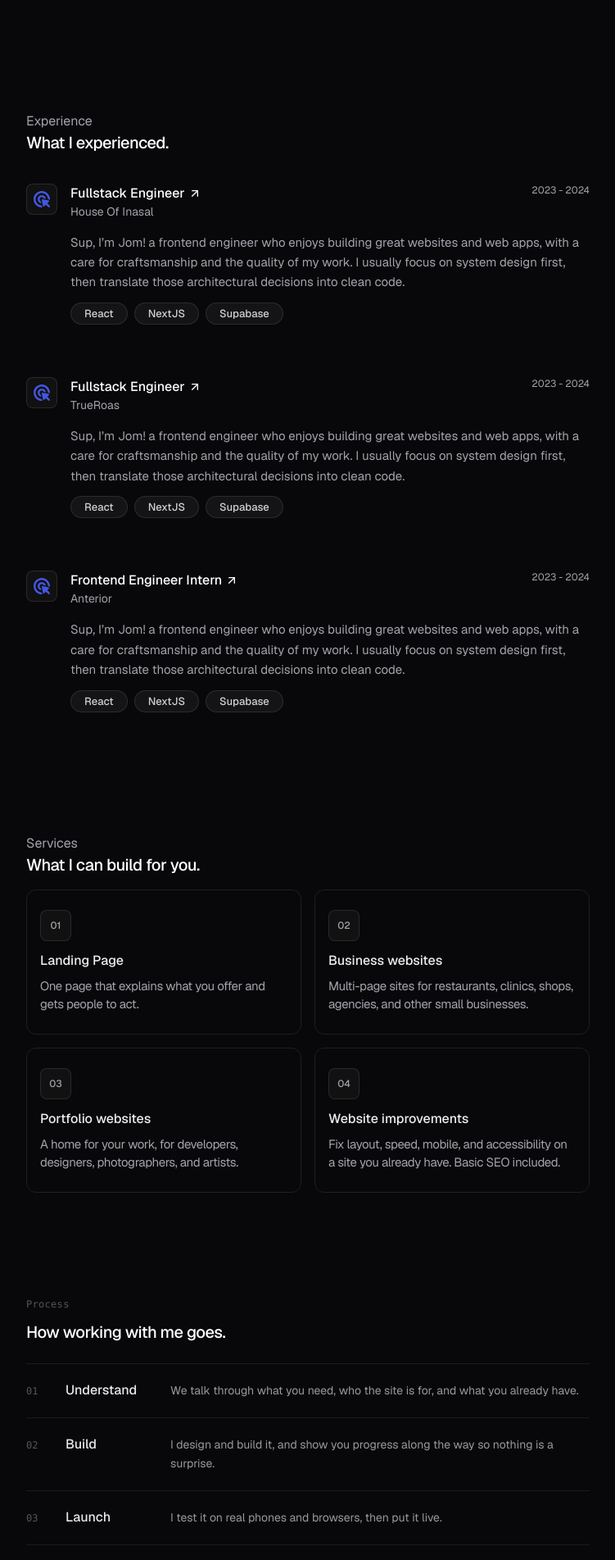
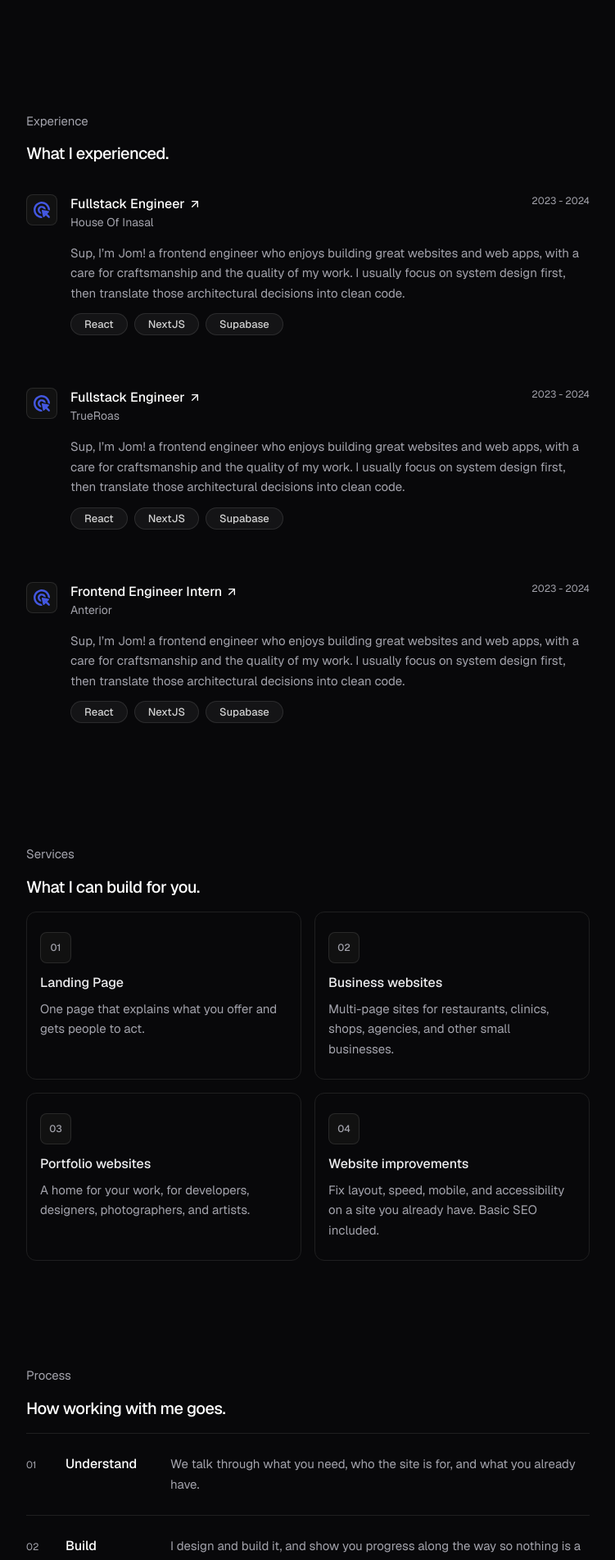
Before and after one commit to jmlsoteyza/chocobutternut, a Next.js app: page / in a window 1280 px wide. Shown: the part 640-2543 px from the top of the page at 82% size, without its empty margins (264-1015 px from the left). Built offline with nearby package versions, Linux system fonts and the light colour scheme.

Commit message:
style: update layout and typography in Experience, Process, and Services components for improved readability

```diff
--- a/components/experience.tsx
+++ b/components/experience.tsx
@@ -72,8 +72,8 @@ export default function Experience() {
   return (
     <section>
       <div className="inline-flex w-full flex-col">
-        <div className="pb-4">
-          <span>Experience</span>
+        <div className="inline-flex flex-col gap-3.5 pb-4">
+          <span className="text-[15px]">Experience</span>
           <h1 className="text-text-highlight text-xl font-medium tracking-tight">
             What I experienced.
           </h1>
--- a/components/process.tsx
+++ b/components/process.tsx
@@ -27,25 +27,23 @@ export default function Process() {
   return (
     <section>
       <div>
-        <div className="pb-6">
-          <span className="mb-3 block font-mono text-xs tracking-wide text-[#555555]">
-            Process
-          </span>
+        <div className="inline-flex flex-col gap-3.5 pb-4">
+          <span className="text-[15px]">Process</span>
           <h1 className="text-text-highlight text-xl font-medium tracking-tight">
             How working with me goes.
           </h1>
         </div>
-        <ol className="border-t-[0.5px] border-white/[0.08]">
+        <ol className="border-border-line border-t-[0.5px]">
           {steps.map(({ id, stepsItems, description }) => (
             <li
               key={id}
-              className="grid grid-cols-[40px_minmax(0,1fr)] items-baseline gap-x-2 gap-y-1 border-b-[0.5px] border-white/[0.08] py-5 sm:grid-cols-[40px_120px_minmax(0,1fr)]"
+              className="border-border-line grid grid-cols-[40px_minmax(0,1fr)] items-baseline gap-x-2 gap-y-1 border-b-[0.5px] py-6 sm:grid-cols-[40px_120px_minmax(0,1fr)]"
             >
-              <span className="font-mono text-xs text-[#555555]">{id}</span>
-              <span className="text-base font-medium text-[#E8E8E8]">
+              <span className="text-xs">{id}</span>
+              <span className="text-text-highlight text-base font-medium">
                 {stepsItems}
               </span>
-              <p className="col-start-2 text-sm leading-[1.7] text-[#999999] sm:col-start-auto">
+              <p className="col-start-2 text-[15px] leading-[1.7] sm:col-start-auto">
                 {description}
               </p>
             </li>
--- a/components/services.tsx
+++ b/components/services.tsx
@@ -35,8 +35,8 @@ export default function Services() {
   return (
     <section>
       <div>
-        <div className="pb-4">
-          <span>Services</span>
+        <div className="inline-flex flex-col gap-3.5 pb-4">
+          <span className="text-[15px]">Services</span>
           <h1 className="text-text-highlight text-xl font-medium tracking-tight">
             What I can build for you.
           </h1>
@@ -51,7 +51,7 @@ export default function Services() {
                 {number}
               </div>
               <h2 className="text-text-heading pt-3 font-medium">{title}</h2>
-              <p className="pt-2 text-[15px] tracking-tight">{description}</p>
+              <p className="pt-2 text-[15px] leading-relaxed">{description}</p>
             </div>
           ))}
         </div>
```
